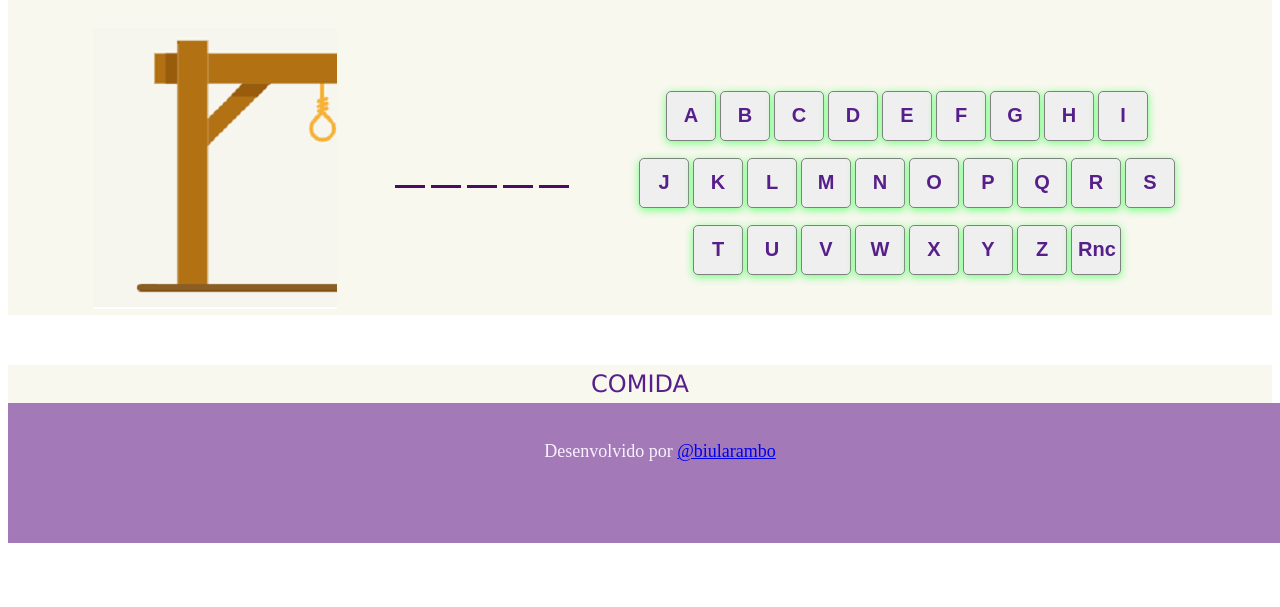
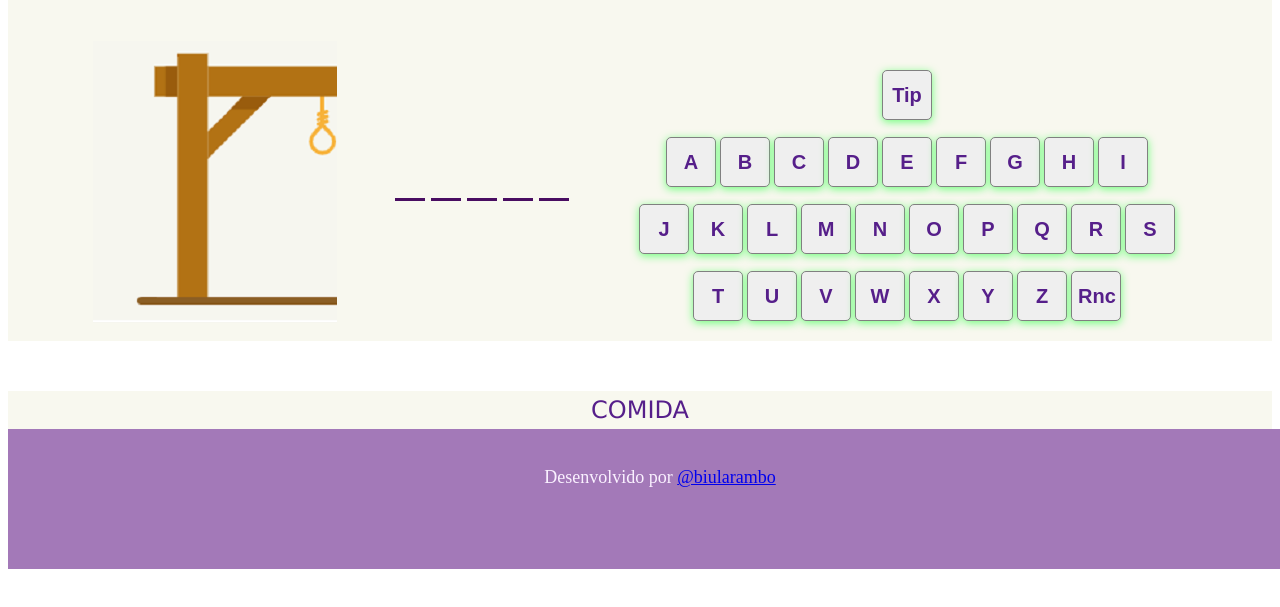
Before and after one commit to biularambo/JogoForca, a plain HTML site: page index.html in a window 1280 px wide. Shown: the part 193-800 px from the top of the page. Drawn offline with Linux system fonts and the light colour scheme.

Commit message:
Update index.html

```diff
--- a/index.html
+++ b/index.html
@@ -35,6 +35,9 @@
     </div>
 
     <div id="teclado">
+        <div class="teclas">
+            <button id="tecla-?" onclick="gerarDica()">Tip</button>
+        </div>
         <div class="teclas">
             <button id="tecla-A" onclick="verificaLetraEscolhida('A')">A</button>
             <button id="tecla-B" onclick="verificaLetraEscolhida('B')">B</button>
```
Lines whose indentation alone changed are shown as unchanged.
